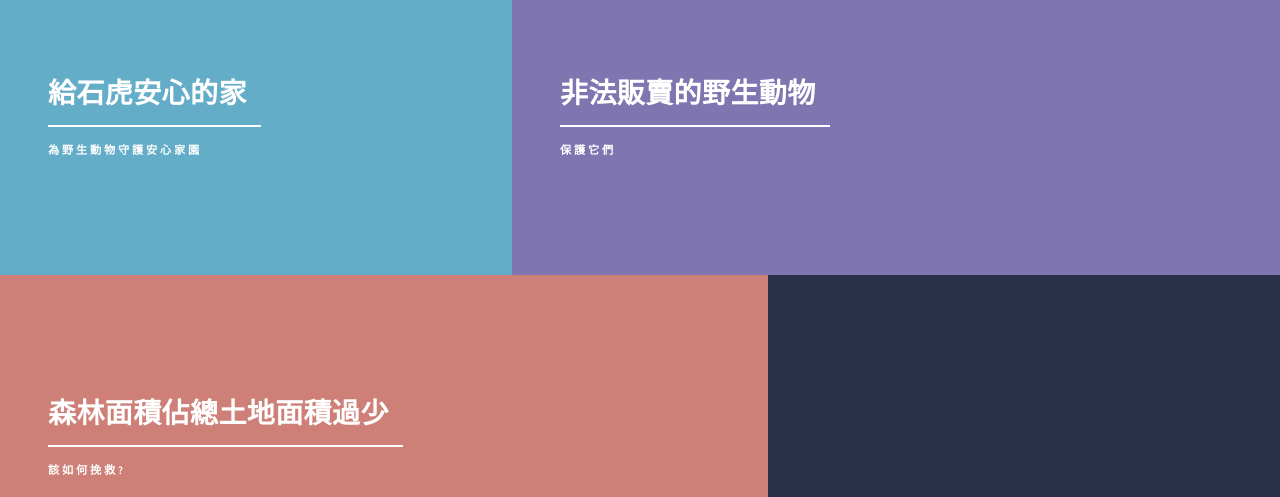
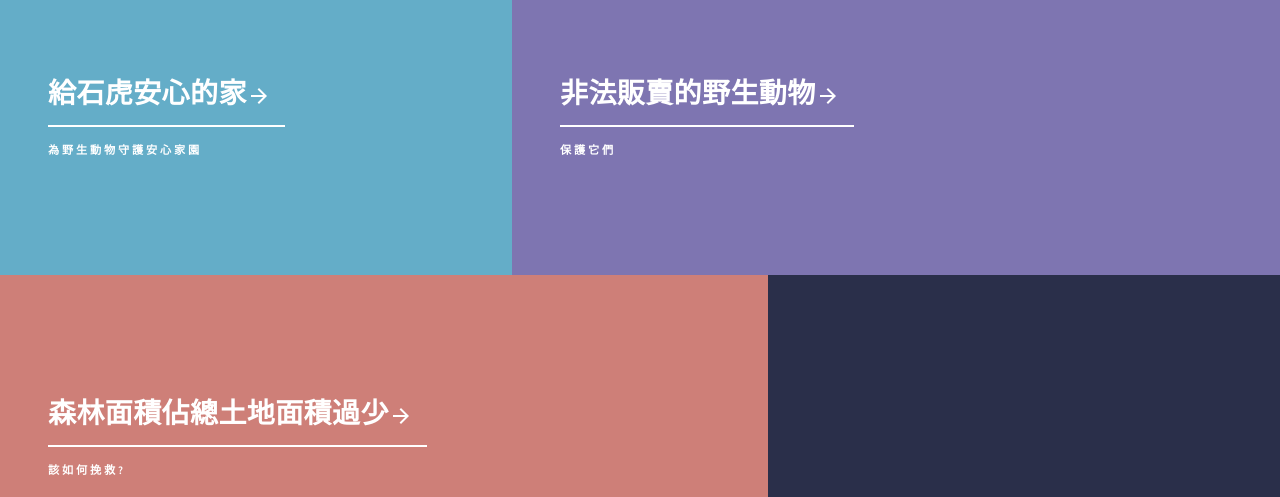
Before and after one commit to milliax/hackthon, a Next.js app: page / in a window 1280 px wide. Shown: the part 1925-2422 px from the top of the page. Built offline with nearby package versions, Linux system fonts and the light colour scheme; a web font is replaced by a local one.

Commit message:
modify spotlight to improve UX

```diff
--- a/component/Home/Spotlight.js
+++ b/component/Home/Spotlight.js
@@ -1,13 +1,14 @@
 import Link from 'next/link'
+import ArrowForwardIcon from '@material-ui/icons/ArrowForward';
 
 export default function Spotlight(props) {
     return (
-        <article>
+        <article onClick={()=>location.href=props.link} style={{cursor: "pointer"}}>
             <span className="image">
                 <img src={props.img} alt={`${props.title}的照片`}/>
             </span>
             <header className="major">
-                <h3><Link href={props.link} className="link">{props.title}</Link></h3>
+                <h3><Link href={props.link} className={"link"}>{props.title}</Link><ArrowForwardIcon/></h3>
                 <p>{props.context}</p>
             </header>
         </article>
--- a/pages/index.js
+++ b/pages/index.js
@@ -77,7 +77,8 @@ export default function Home() {
                 <section id="one" className="tiles">
                     <Spotlight title="給石虎安心的家"
                                context="為野生動物守護安心家園"
-                               link="/post/shihu_home"/>
+                               link="/post/shihu_home"
+                               className={"next"}/>
                     <Spotlight title="非法販賣的野生動物"
                                context="保護它們"
                                link="/post/illegal_trade"/>
```
